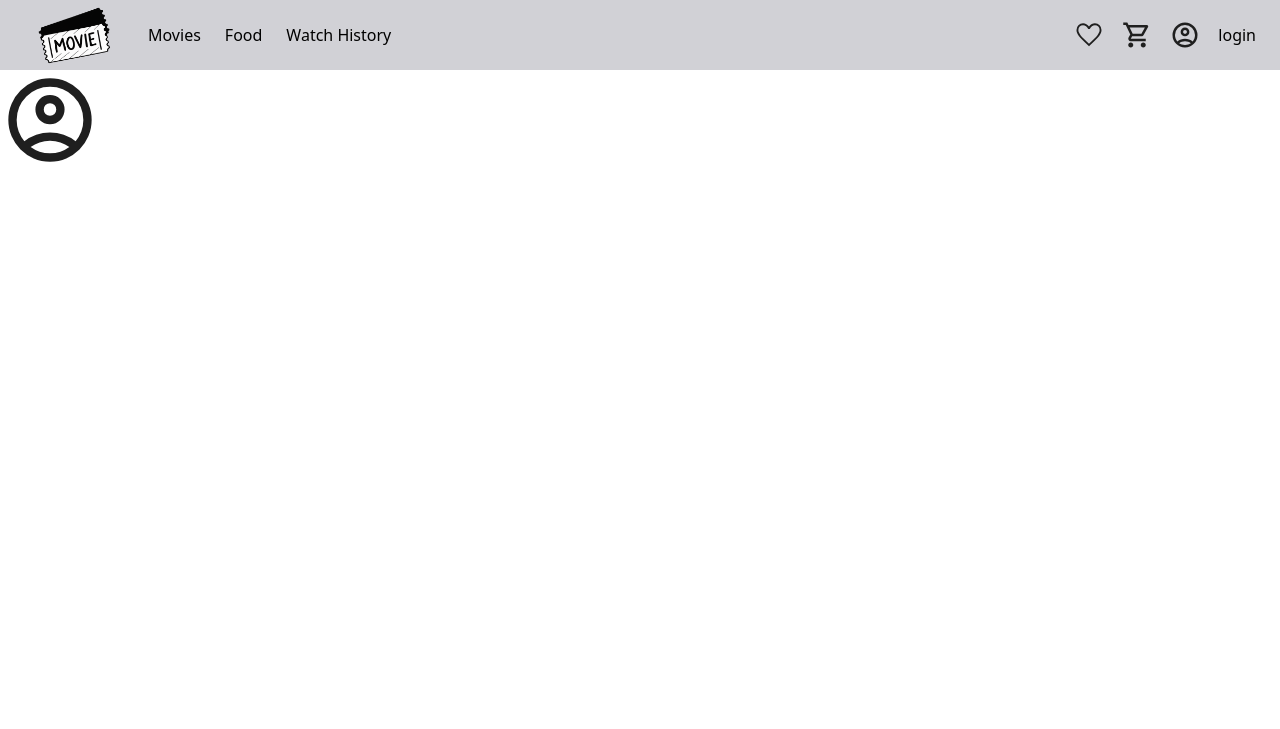
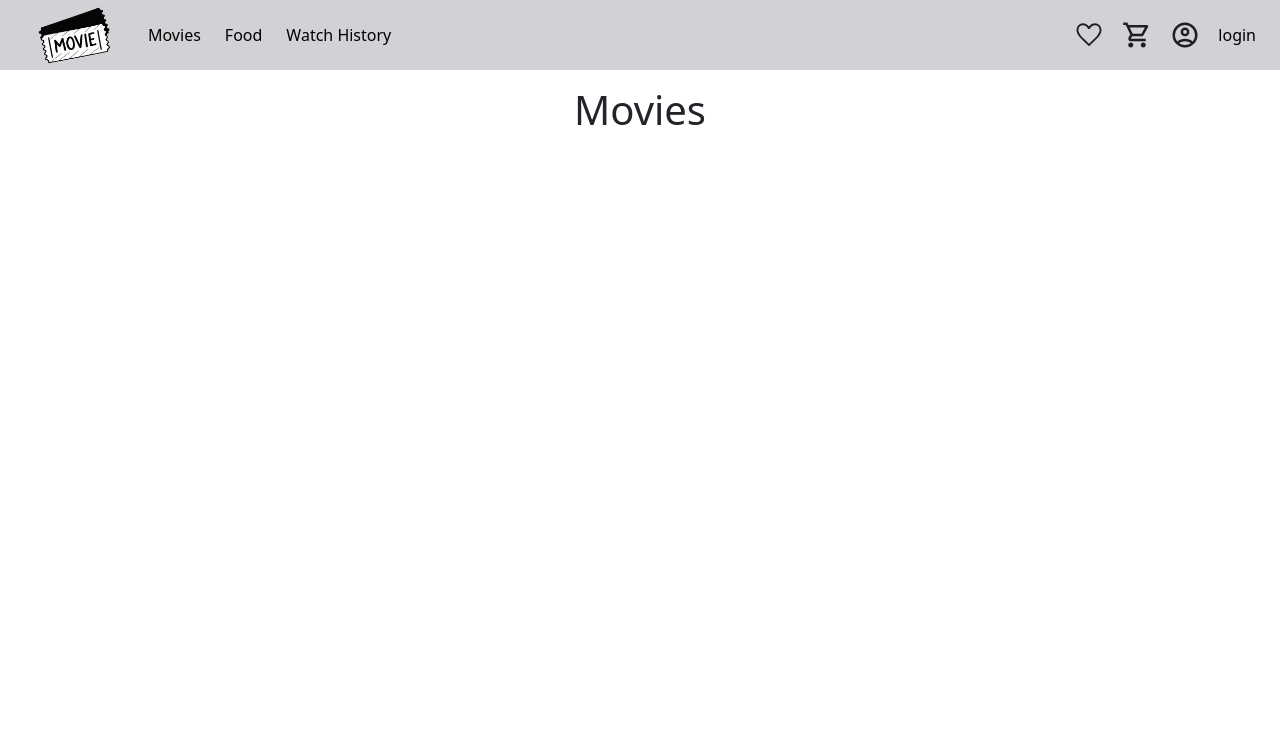
Before and after one commit to TzeHan/INF2003_Project, a Node server app: page /food in a window 1280 px wide. Shown: the top 729 px of the page. Run offline with Node 20, Linux system fonts and the light colour scheme; data that the repository does not hold is empty.

Commit message:
setup foodpage structure

```diff
--- a/public/css/food.css
+++ b/public/css/food.css
@@ -0,0 +1,49 @@
+main{
+    display: flex;
+    flex-direction: column;
+    align-items: center;
+}
+#banner img{
+    width: 100%;
+}
+
+#movieblocks{
+    width: 100%;
+    display: flex;
+    flex-wrap: wrap;
+    gap: 5%;
+    justify-content: start;
+    row-gap: 5vh;
+}
+#moviesection{
+    width: 90%;
+    display: flex;
+    flex-direction: column;
+    align-items: center;
+    margin: 2vh 0;
+}
+
+.card{
+    border: transparent!important;
+    width: 16%;
+    display: flex;
+    flex-direction: column;
+    align-items: center;
+    text-align: center;
+}
+
+.card img{
+    width: 100%;
+}
+
+.card a{
+    color: #000000;
+    text-decoration: none;
+}
+
+.card button{
+    width: 100%;
+    background-color: transparent;
+    color: #000000;
+    border: 1px solid #000000;
+}
--- a/src/controllers/foodcontroller.js
+++ b/src/controllers/foodcontroller.js
@@ -1 +1,13 @@
-const movieQuery = require('../models/foodModel');
+const foodQuery = require('../models/foodModel');
+
+exports.getAllfood = (viewName)=>
+        async(req,res)=>{
+            try{
+                const food = await foodQuery.findAllFood();
+                res.render(viewName,{food})
+            }
+            catch(err){
+                console.error(err);
+                res.status(500).render('error',{error:'Error'})
+            }
+};
--- a/src/routes/food.js
+++ b/src/routes/food.js
@@ -3,9 +3,7 @@ const router = express.Router();
 const foodController= require('../controllers/foodcontroller');
 
 
-router.get('/food',(req,res)=>{
-    res.render('food')
-});
+router.get('/food',foodController.getAllfood("food"));
 
 
 module.exports = router;
--- a/views/food.ejs
+++ b/views/food.ejs
@@ -1,10 +1,24 @@
 <%- include('partials/header', {title: 'Home', pageStylesheet: '/css/food.css'}) %>
 
 <main>
-    <img src="/images/profile.svg" alt="profile">
-    <form action="">
+    <div id="banner">
+    </div>
 
-    </form>
+    <div id="moviesection">
+        <h1>Movies</h1>
+        <div id="movieblocks">
+            <% food.forEach(element => { %>
+                <div class="card">
+                    <a href="">
+                        <img src="/images/" alt="">
+                        <p class="title"><%=element.name%></p>
+                        <p class="duration"><%=element.price%></p>
+                    </a>
+                    <button class="buyBtn">Add</button>
+                </div>
+            <% }) %>
+        </div>
+    </div>
 </main>
 
 <%- include('partials/footer') %>
```
